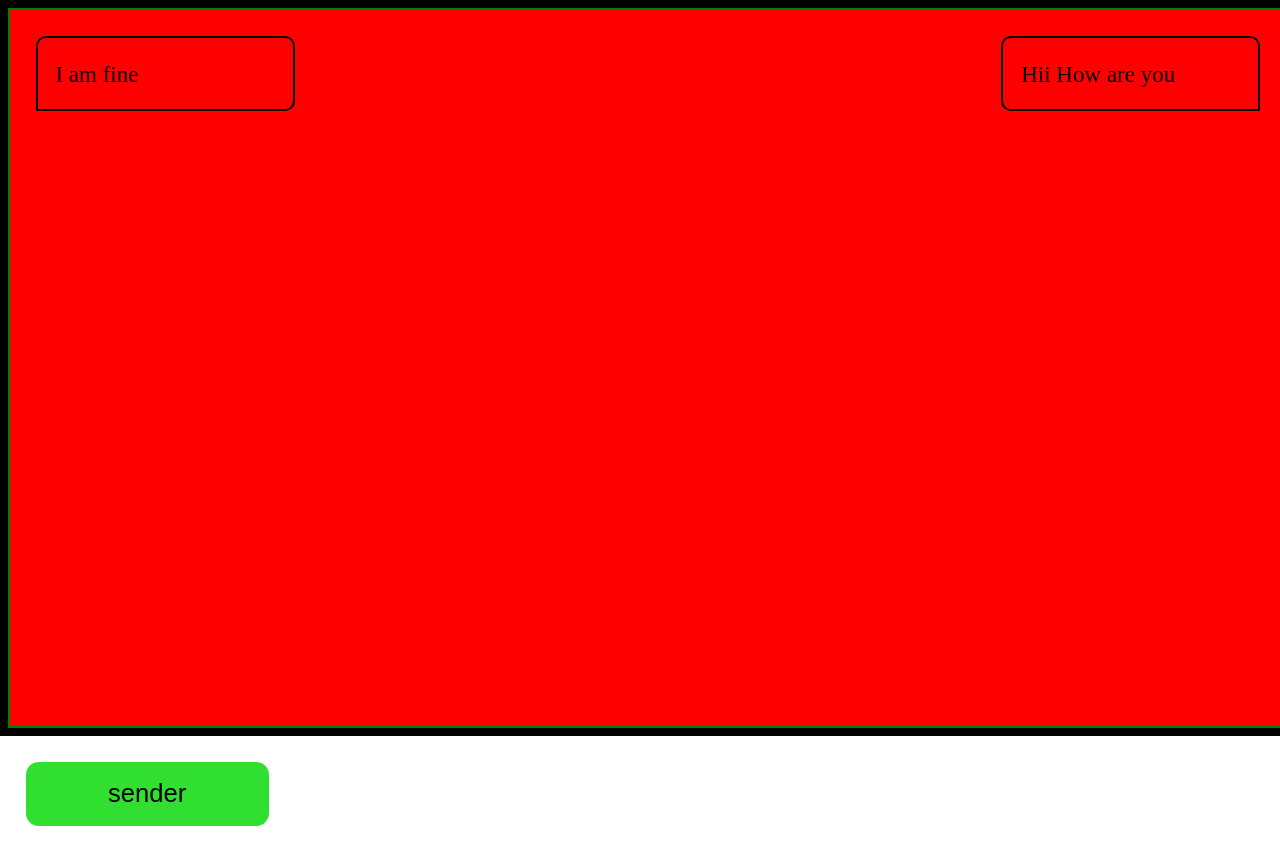
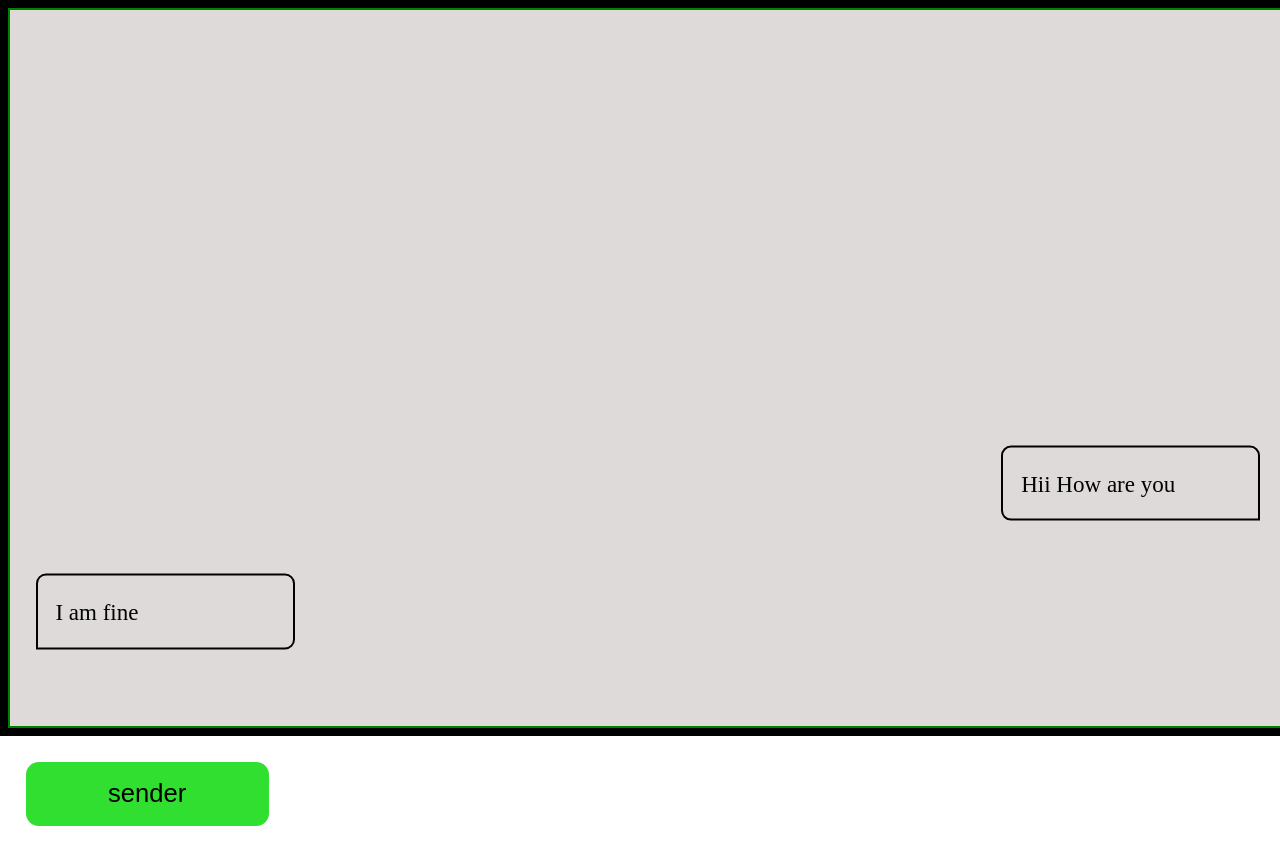
Before and after one commit to ShadmanKhan10/chat-design, a React (Vite) app: page / in a window 1280 px wide. Built offline with nearby package versions, Linux system fonts and the light colour scheme.

Commit message:
almost done, need verification

```diff
--- a/src/App.css
+++ b/src/App.css
@@ -4,7 +4,7 @@
   /* height: 50vw; */
   display: block;
   aspect-ratio: 16/9;
-  background-color: red;
+  background-color: rgb(223, 218, 218);
   display: flex;
 }
 
@@ -21,6 +21,34 @@
   width: 20%;
   height: 10%;
   margin: 2%;
+  position: relative;
+  top: 64%;
+  transform: translateY(-64%);
+  border-top-left-radius: 10px;
+  border-top-right-radius: 10px;
+  border-bottom-left-radius: 10px;
+}
+.sender-chat {
+  border: 2px solid black;
+  width: 20%;
+  height: 10%;
+  margin: 2%;
+  position: relative;
+  top: 64%;
+  transform: translateY(-64%);
+  border-top-left-radius: 10px;
+  border-top-right-radius: 10px;
+  border-bottom-right-radius: 10px;
+}
+
+.reciever-chat {
+  border: 2px solid black;
+  width: 20%;
+  height: 10%;
+  margin: 2%;
+  position: relative;
+  top: 84%;
+  transform: translateY(-84%);
   border-top-left-radius: 10px;
   border-top-right-radius: 10px;
   border-bottom-left-radius: 10px;
@@ -31,6 +59,9 @@
   width: 20%;
   height: 10%;
   margin: 2%;
+  position: relative;
+  top: 84%;
+  transform: translateY(-84%);
   border-top-left-radius: 10px;
   border-top-right-radius: 10px;
   border-bottom-right-radius: 10px;
--- a/src/App.jsx
+++ b/src/App.jsx
@@ -24,10 +24,11 @@ function App() {
           </div>
         ) : (
           <div className="chat-box-container">
-            <div className="recievers-chat">
+            {/* <div className="recievers-chat"> */}
+            <div className="reciever-chat">
               <p className="msg-text">I am fine</p>
             </div>
-            <div className="senders-chat">
+            <div className="sender-chat">
               <p className="msg-text">Hii How are you</p>
             </div>
           </div>
```
